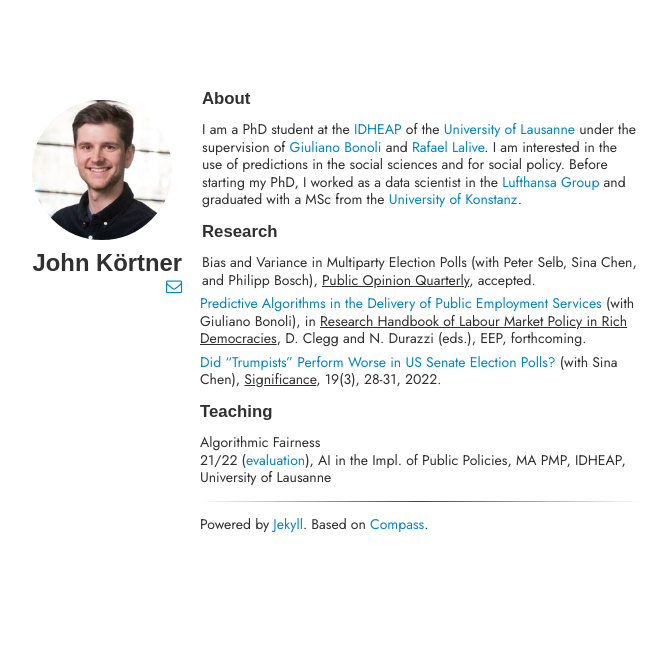
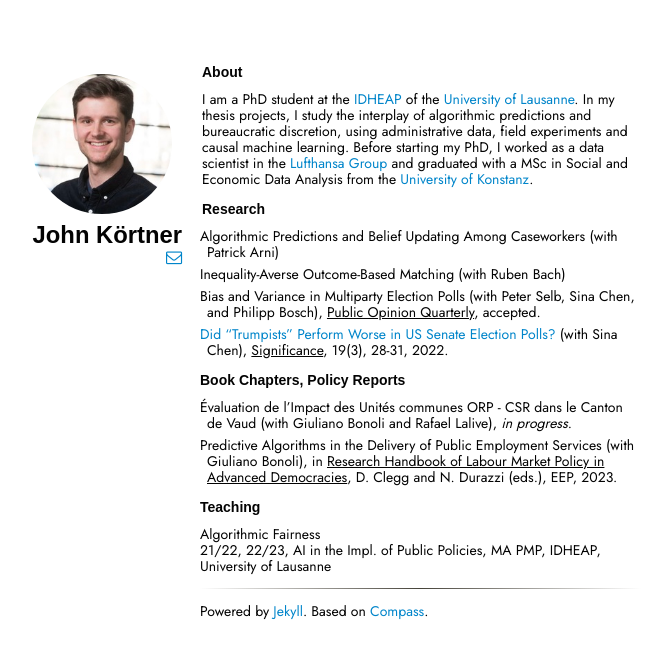
Before and after one commit to jkortner/jkortner.github.io, a Jekyll site: the page built from index.html, in a window 1280 px wide. Shown: the top 659 px of the page, without its empty margins (326-993 px from the left). Built offline with Jekyll 4.4.1, drawn with Linux system fonts in a browser that asks for light colours; nearby versions of some CDN libraries.

Commit message:
Update with work in progress

```diff
--- a/_includes/content.html
+++ b/_includes/content.html
@@ -1,24 +1,21 @@
 <h2>About</h2>
 <p>
-    I am a PhD student at the <a href='https://www.unil.ch/idheap/en/home.html'>IDHEAP</a> of the
-    <a href='https://www.unil.ch/central/en/home.html'>University of Lausanne</a>
-    under the supervision of <a href='https://www.unil.ch/idheap/en/home/menuinst/unitescompetences/politiques-sociales.html'>Giuliano Bonoli</a>
-    and <a href='https://sites.google.com/site/rafaellalive/'>Rafael Lalive</a>.
-    I am interested in the use of predictions in the social sciences and for social policy.
-    Before starting my PhD, I worked as a data scientist in the <a href='https://www.lufthansa-industry-solutions.com/de-en/'>Lufthansa Group</a>
-    and graduated with a MSc from the <a href='https://www.polver.uni-konstanz.de/studium/master/master-social-and-economic-data-science/'>University of Konstanz</a>.
+I am a PhD student at the <a href='https://www.unil.ch/idheap/en/home.html'>IDHEAP</a> of the
+    <a href='https://www.unil.ch/central/en/home.html'>University of Lausanne</a>. In my thesis projects, I study the interplay of algorithmic predictions and bureaucratic discretion, using administrative data, field experiments and causal machine learning. Before starting my PhD, I worked as a data scientist in the <a href='https://www.lufthansa-industry-solutions.com/de-en/'>Lufthansa Group</a>
+    and graduated with a MSc in Social and Economic Data Analysis from the <a href='https://www.polver.uni-konstanz.de/studium/master/master-social-and-economic-data-science/'>University of Konstanz</a>.
 </p>
 
 <h2>Research</h2>
 <p>
     <article>
+        Algorithmic Predictions and Belief Updating Among Caseworkers (with Patrick Arni)
+    </article>
+    <article>
+        Inequality-Averse Outcome-Based Matching (with Ruben Bach)
+    </article>
+    <article>
         Bias and Variance in Multiparty Election Polls (with Peter Selb, Sina Chen, and Philipp Bosch),
         <u>Public Opinion Quarterly</u>, accepted.
-    </article>
-    <article>
-        <a href='https://osf.io/preprints/socarxiv/j7r8y'>Predictive Algorithms in the Delivery of Public Employment Services</a>
-        (with Giuliano Bonoli), in <u>Research Handbook of Labour Market Policy in Rich Democracies</u>, D. Clegg and N. Durazzi (eds.),
-        EEP, forthcoming.
     </article>
     <article>
         <a href='https://rss.onlinelibrary.wiley.com/doi/10.1111/1740-9713.01651'>Did &ldquo;Trumpists&rdquo; Perform Worse in US Senate Election Polls?</a>
@@ -26,19 +23,21 @@
     </article>
 </p>
 
+<h2>Book Chapters, Policy Reports</h2>
+<p>
+    <article>
+        Évaluation de l’Impact des Unités communes ORP - CSR dans le Canton de Vaud (with Giuliano Bonoli and Rafael Lalive), <i>in progress</i>.
+    </article>
+         <article>
+        Predictive Algorithms in the Delivery of Public Employment Services (with Giuliano Bonoli), in <u>Research Handbook of Labour Market Policy in Advanced Democracies</u>, D. Clegg and N. Durazzi (eds.),
+        EEP, 2023.
+    </article>
+</p>
+
 <h2>Teaching</h2>
 <p>
-    <!--
-    <article>
-        AI, ML, ADM: Technical Aspects<br>
-        22/23, AI in the Impl. of Public Policies, MA PMP, IDHEAP, University of Lausanne<br>
-    </article>
-    -->
-    <article>
-        Algorithmic Fairness <br>
-        21/22 (<a href='https://github.com/jkortner/teaching/blob/main/idheap/evals/PMP-AI-21-22.pdf'>evaluation</a>),
-        AI in the Impl. of Public Policies, MA PMP, IDHEAP, University of Lausanne<br>
-    </article>
+  Algorithmic Fairness <br>
+  21/22, 22/23, AI in the Impl. of Public Policies, MA PMP, IDHEAP, University of Lausanne
 </p>
 
 <hr/>
--- a/assets/main.scss
+++ b/assets/main.scss
@@ -1,16 +1,16 @@
 ---
 ---
 /* Google Fonts */
-@import url("https://fonts.googleapis.com/css2?family=Cabin");
 @import url('https://fonts.googleapis.com/css2?family=Jost');
+@import url('https://fonts.googleapis.com/css2?family=Space+Mono&display=swap');
 
 body {
   font-family: 'Jost', Arial, sans-serif;
-  /* 'Gill Sans Light' */
   font-size: 14px;
-  color: #303030;
+  font-weight: 300;
+  color: #030303;
   background-color: #ffffff;
-  line-height: 1.25em;
+  line-height: 1.15em;
 }
 
 header,
@@ -19,9 +19,9 @@ main {
 
 h2 {
   font-family: sans-serif;
-  font-size: 1.2em;
+  font-size: 1em;
   margin-top: 0;
-  margin-bottom: 0; }
+  margin-bottom: -.25em; }
 
 h3 {
   font-size: 1em;
@@ -39,6 +39,8 @@ article {
   margin: 6px 0px 6px 0px;
   /* box-shadow: 4px 4px 0px 0px #0085ca4d; */
   /* border-width: 1px; */
+  padding-left: .5em;
+  text-indent: -.5em;
 }
 
 section {
@@ -57,7 +59,10 @@ a:link,
 a:visited,
 a:hover,
 a:active {
-  color: #0085ca;
+  color: #0085ca; /*** #00693e, #0085ca, #f87b00 ***/
+  /*** background: -webkit-linear-gradient(75deg, #2e3192, #1bffff);
+  -webkit-background-clip: text;
+  -webkit-text-fill-color: transparent; ***/
   text-decoration: none; }
 
 a:hover {
@@ -118,7 +123,7 @@ hr {
   to accomodate both the header column and the content column */
   .wrapper {
     width: 760px;
-    margin: 7% auto 0 auto;}
+    margin: 5% auto 0 auto;}
 
   /* the header column stays left and has a dynamic width with all contents
   aligned right */
```
Also changed, not shown: README.md, 3 other files.
